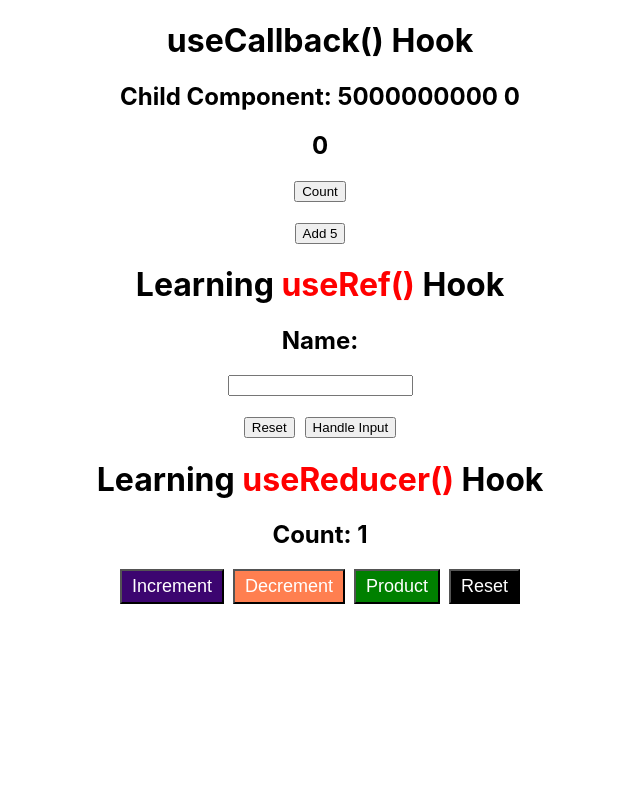
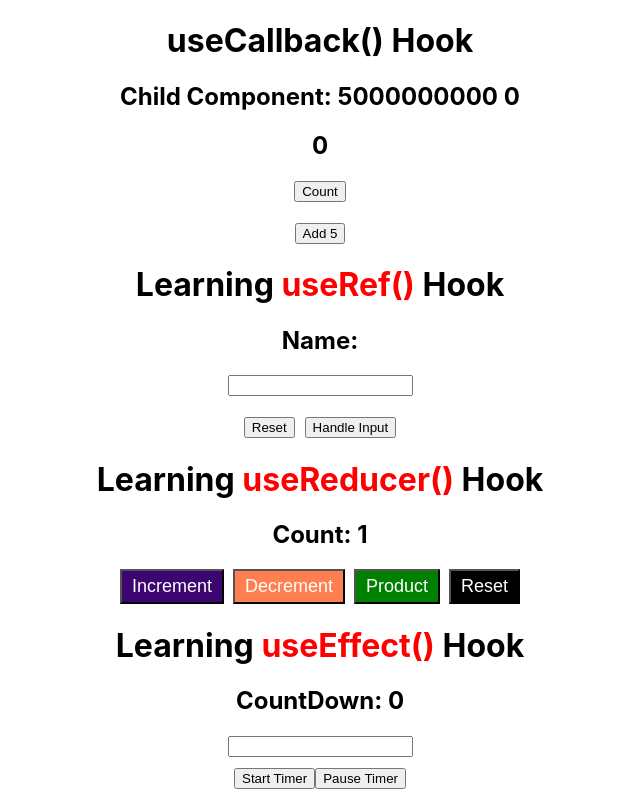
Before and after one commit to gauravgupta799/reactPractice, a React (Create React App) app: page / in a window 1280 px wide. Shown: the whole page, without its empty margins (320-960 px from the left). Built offline with nearby package versions, Linux system fonts and the light colour scheme; the HTML template or start-up script is replaced by a standard one.

Commit message:
useEffect

```diff
--- a/src/App.js
+++ b/src/App.js
@@ -5,6 +5,7 @@ import UseCallback from './UseCallback';
 // import UseMemo from "./UseMemo";
 import UseRef from "./UseRef";
 import UseReducer from "./UseReducer";
+import UseEffect from './UseEffect';
 
 const context1 = createContext();
 const context2 = createContext();
@@ -24,6 +25,7 @@ function App() {
       <UseCallback />
       <UseRef/>
       <UseReducer/>
+      <UseEffect />
     </div>
   );
 }
--- /dev/null
+++ b/src/UseEffect.js
@@ -0,0 +1,35 @@
+import React,{useState, useEffect} from 'react'
+
+const UseEffect = () => {
+    const [count, setCount] = useState(0);
+    const [startTimer, setStartTimer] = useState(false);
+    const [timerId, setTimerId] = useState(0)
+
+    useEffect(()=>{
+      let intervalId =null;
+        if(startTimer){
+            intervalId = setInterval(()=>{
+               setCount(prev => prev-1);
+            },1000);
+            setTimerId(intervalId)
+        }else{
+           clearInterval(timerId);
+        }
+    },[startTimer]);
+
+  return (
+    <div>
+       <h1>Learning <span style={{color:"red"}}> useEffect()</span> Hook</h1>
+       <h2>CountDown: {count}</h2>
+       <div>
+         <input type="number" onChange={(e)=>setCount(e.target.value)}/>
+        <div style={{marginTop:"10px"}}>
+            <button onClick={()=>setStartTimer(true)}>Start Timer</button>
+            <button onClick={()=>setStartTimer(false)}>Pause Timer</button>
+        </div>
+       </div>
+    </div>
+  )
+}
+
+export default UseEffect
```
